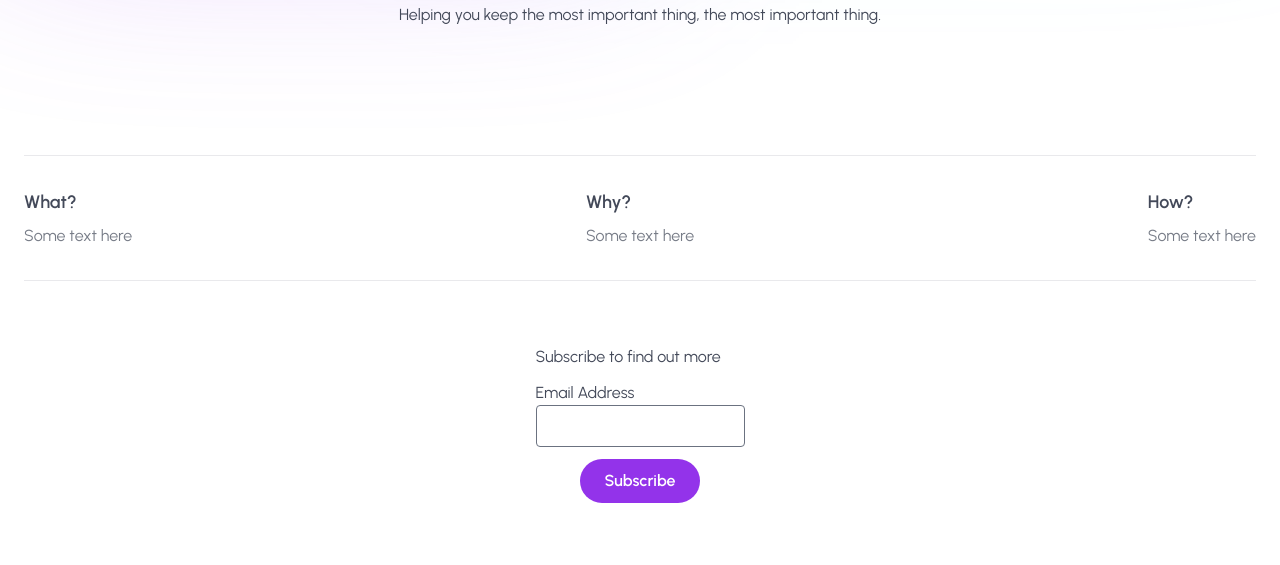
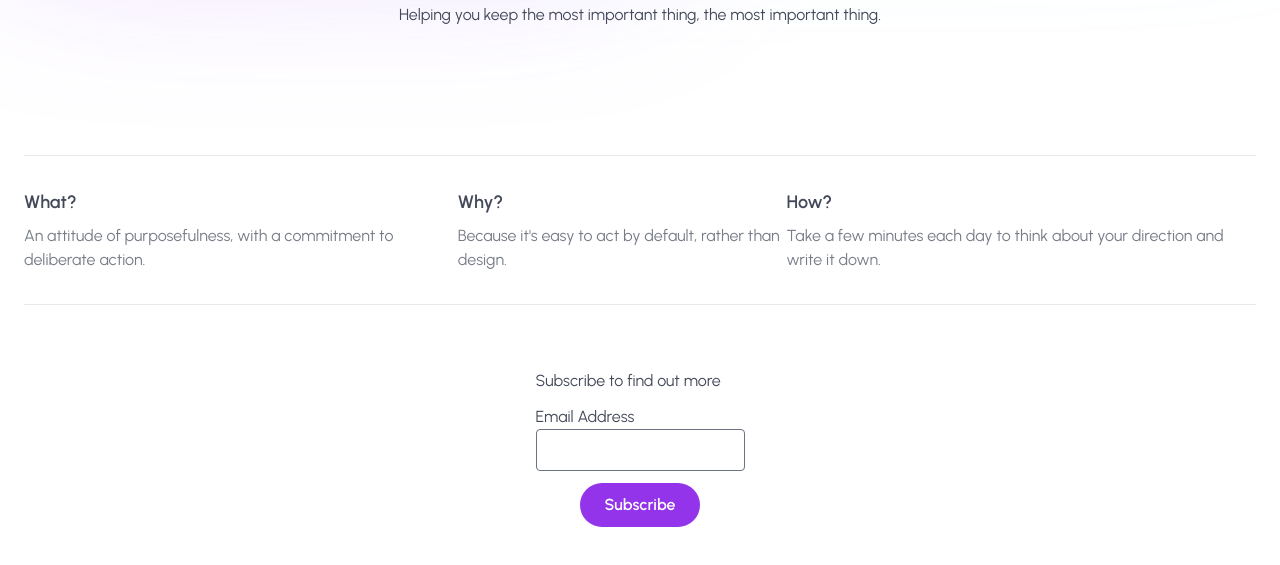
Before and after one commit to dailyintentionco/dailyintentionco.githb.io, a plain HTML site: page index.html in a window 1280 px wide. Shown: the part 317-882 px from the top of the page. Drawn offline with Linux system fonts and the light colour scheme.

Commit message:
Adds some first draft content

```diff
--- a/index.html
+++ b/index.html
@@ -32,7 +32,7 @@
                                 class="text-2xl font-bold text-gray-900 dark:text-white astro-ES6RJE63">Daily Intention</span>
                         </a>
 
-                        <div class="relative flex max-h-10 items-center lg:hidden astro-ES6RJE63">
+                        <!-- <div class="relative flex max-h-10 items-center lg:hidden astro-ES6RJE63">
                             <button aria-label="humburger" id="hamburger" class="relative -mr-6 p-6 astro-ES6RJE63">
                                 <div aria-hidden="true" id="line"
                                     class="m-auto h-0.5 w-5 rounded bg-sky-900 transition duration-300 dark:bg-gray-300 astro-ES6RJE63">
@@ -41,7 +41,7 @@
                                     class="m-auto mt-2 h-0.5 w-5 rounded bg-sky-900 transition duration-300 dark:bg-gray-300 astro-ES6RJE63">
                                 </div>
                             </button>
-                        </div>
+                        </div> -->
                     </div>
                     <div id="navLayer" aria-hidden="true"
                         class="fixed inset-0 z-10 h-screen w-screen origin-bottom scale-y-0 bg-white/70 backdrop-blur-2xl transition duration-500 dark:bg-gray-900/70 lg:hidden astro-ES6RJE63">
@@ -127,15 +127,15 @@
                             class="hidden py-8 mt-16 border-y border-gray-100 dark:border-gray-800 sm:flex justify-between">
                             <div class="text-left">
                                 <h6 class="text-lg font-semibold text-gray-700 dark:text-white">What?</h6>
-                                <p class="mt-2 text-gray-500">Some text here</p>
+                                <p class="mt-2 text-gray-500">An attitude of purposefulness, with a commitment to deliberate action.</p>
                             </div>
                             <div class="text-left">
                                 <h6 class="text-lg font-semibold text-gray-700 dark:text-white">Why?</h6>
-                                <p class="mt-2 text-gray-500">Some text here</p>
+                                <p class="mt-2 text-gray-500">Because it's easy to act by default, rather than design.</p>
                             </div>
                             <div class="text-left">
                                 <h6 class="text-lg font-semibold text-gray-700 dark:text-white">How?</h6>
-                                <p class="mt-2 text-gray-500">Some text here</p>
+                                <p class="mt-2 text-gray-500">Take a few minutes each day to think about your direction and write it down.</p>
                             </div>
                         </div>
 
```
